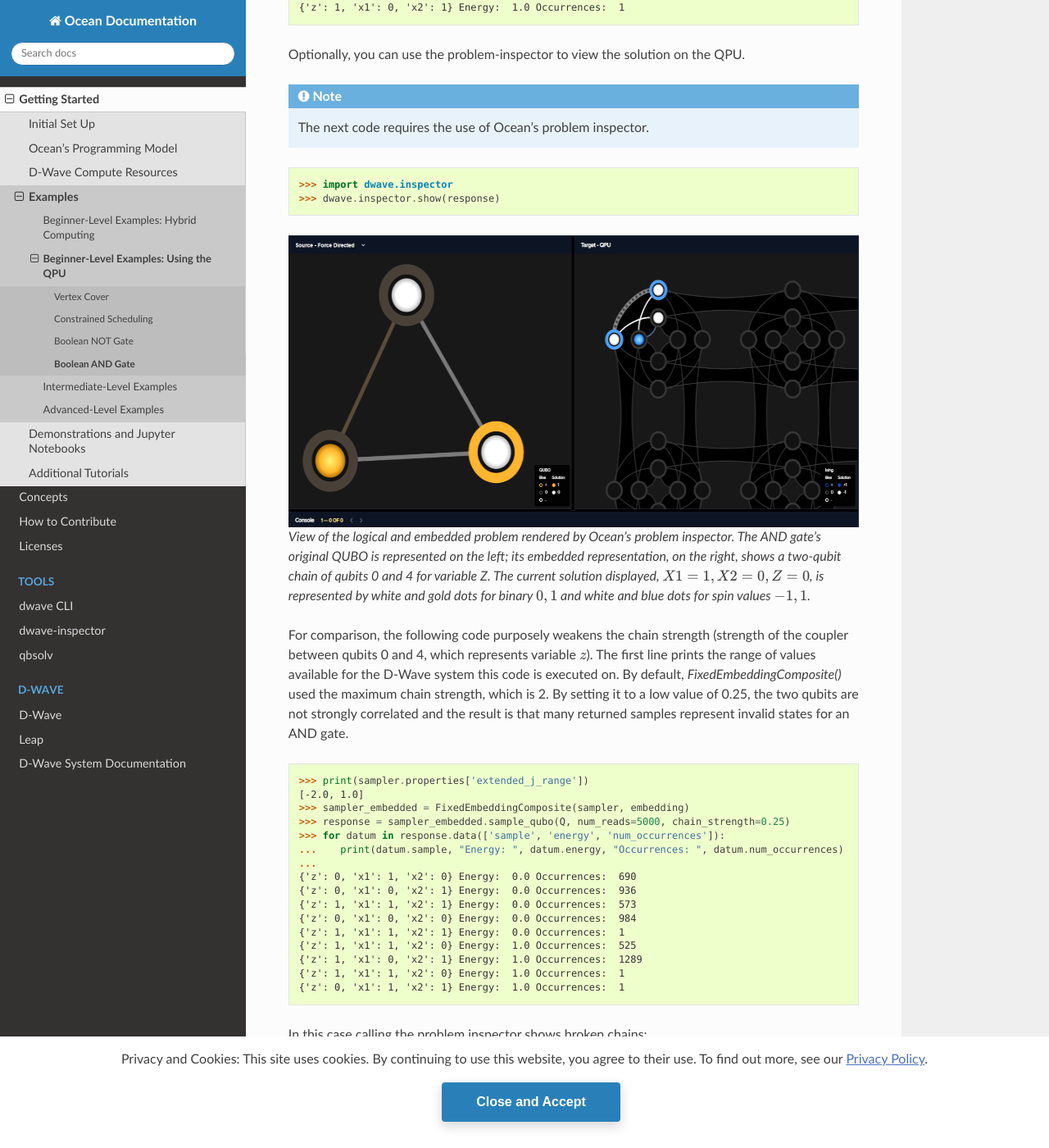
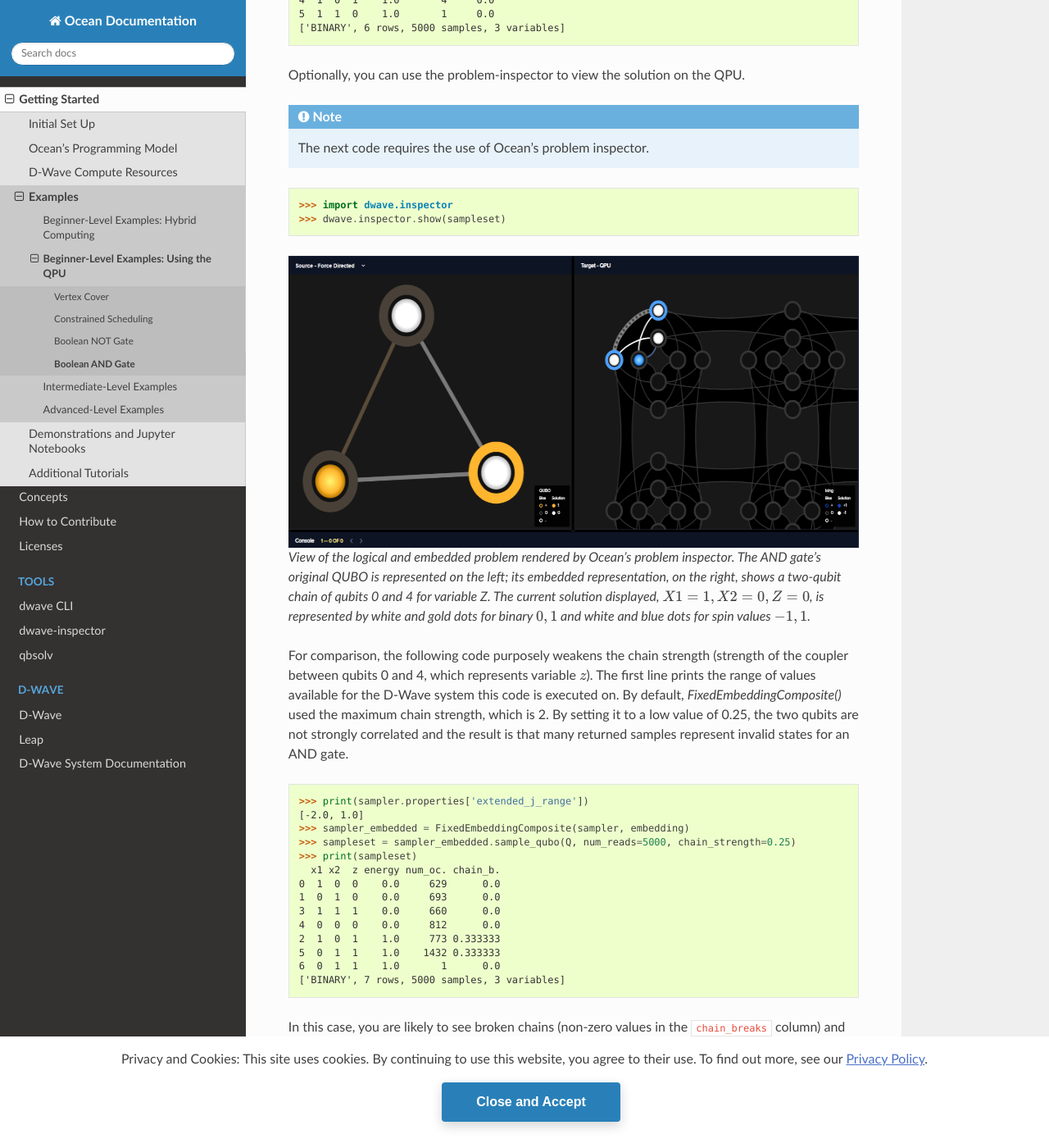
Before and after one commit to dwavesystems/dwave-ocean-sdk, a Sphinx documentation site: the page built from docs/examples/and.rst, in a window 1280 px wide and 1400 px high, scrolled down 7239 px. Shown: the whole window at 82% size. Built offline with Sphinx 7.4.7 and the Read the Docs theme 2.0.0, drawn with Linux system fonts in a browser that asks for light colours; pages that are not in the unit, such as notebooks, are missing from menus; the version number could not be read and is left out; some of the changed text lies outside the part shown.

Commit message:
Expand doctests on example/and

```diff
--- a/docs/examples/and.rst
+++ b/docs/examples/and.rst
@@ -148,26 +148,29 @@
    :end-before: default-config-end-marker
 
 >>> from dwave.system import DWaveSampler, EmbeddingComposite
->>> sampler = DWaveSampler()   # doctest: +SKIP
->>> sampler_embedded = EmbeddingComposite(sampler)       # doctest: +SKIP
+>>> sampler = DWaveSampler()
+>>> sampler_embedded = EmbeddingComposite(sampler)
 
 As before, we ask for 5000 samples.
 
->>> response = sampler_embedded.sample_qubo(Q, num_reads=5000)      # doctest: +SKIP
->>> for datum in response.data(['sample', 'energy', 'num_occurrences']):   # doctest: +SKIP
-...    print(datum.sample, "Energy: ", datum.energy, "Occurrences: ", datum.num_occurrences)
-...
-{'x1': 1, 'x2': 0, 'z': 0} Energy:  0.0 Occurrences:  1009
-{'x1': 1, 'x2': 1, 'z': 1} Energy:  0.0 Occurrences:  1452
-{'x1': 0, 'x2': 0, 'z': 0} Energy:  0.0 Occurrences:  1292
-{'x1': 0, 'x2': 1, 'z': 0} Energy:  0.0 Occurrences:  1246
-{'x1': 0, 'x2': 1, 'z': 0} Energy:  0.0 Occurrences:  1
+>>> sampleset = sampler_embedded.sample_qubo(Q, num_reads=5000)
+>>> print(sampleset)   # doctest: +SKIP
+  x1 x2  z energy num_oc. chain_b.
+0  0  1  0    0.0    1812      0.0
+1  1  0  0    0.0     645      0.0
+2  1  1  1    0.0     862      0.0
+3  0  0  0    0.0    1676      0.0
+5  1  0  0    0.0       1 0.333333
+6  1  1  1    0.0       1 0.333333
+4  0  1  1    1.0       3      0.0
+['BINARY', 7 rows, 5000 samples, 3 variables]
 
 All the returned samples from this execution represent valid value assignments for an
 AND gate, and minimize (are low-energy states of) the BQM.
 
-Note that the last line of output from this execution shows a single sample that seems
-identical to the line above it. The next section addresses that.
+Note that lines 5 and 6 of output from this execution show samples that seem
+identical to lines 1 and 2 (but with non-zero values in the rightmost column,
+:code:`chain_breaks`\ ). The next section addresses that.
 
 Solve the Problem by Sampling: Non-automated Minor-Embedding
 ============================================================
@@ -217,21 +220,20 @@
 the problem. Its last line prints a confirmation that indeed the two selected qubits are adjacent
 (coupled).
 
->>> from dwave.system.composites import FixedEmbeddingComposite
->>> sampler_embedded = FixedEmbeddingComposite(sampler, {'x': [0], 'z': [4]})   # doctest: +SKIP
->>> print(sampler_embedded.adjacency)     # doctest: +SKIP
-{'x': {'z'}, 'z': {'x'}}
+>>> from dwave.system import FixedEmbeddingComposite
+>>> sampler_embedded = FixedEmbeddingComposite(sampler, {'x': [0], 'z': [4]})
+>>> print(sampler_embedded.adjacency["x"])
+{'z'}
 
 As before, we ask for 5000 samples.
 
->>> response = sampler_embedded.sample_qubo(Q_not, num_reads=5000)      # doctest: +SKIP
->>> for datum in response.data(['sample', 'energy', 'num_occurrences']):   # doctest: +SKIP
-...    print(datum.sample, "Energy: ", datum.energy, "Occurrences: ", datum.num_occurrences)
-...
-{'x': 0, 'z': 1} Energy:  -1.0 Occurrences:  2520
-{'x': 1, 'z': 0} Energy:  -1.0 Occurrences:  2474
-{'x': 0, 'z': 0} Energy:  0.0 Occurrences:  4
-{'x': 1, 'z': 1} Energy:  0.0 Occurrences:  2
+>>> sampleset = sampler_embedded.sample_qubo(Q_not, num_reads=5000)
+>>> print(sampleset)   # doctest: +SKIP
+   x  z energy num_oc. chain_.
+0  0  1   -1.0    2310     0.0
+1  1  0   -1.0    2688     0.0
+2  0  0    0.0       2     0.0
+['BINARY', 3 rows, 5000 samples, 2 variables]
 
 From NOT to AND: an Important Difference
 ----------------------------------------
@@ -288,25 +290,24 @@
 confirmation that indeed all three variables are connected.
 (coupled).
 
->>> from dwave.system.composites import FixedEmbeddingComposite
 >>> embedding = {'x1': {1}, 'x2': {5}, 'z': {0, 4}}
->>> sampler_embedded = FixedEmbeddingComposite(sampler, embedding)     # doctest: +SKIP
+>>> sampler_embedded = FixedEmbeddingComposite(sampler, embedding)
 >>> print(sampler_embedded.adjacency)     # doctest: +SKIP
 {'x1': {'x2', 'z'}, 'x2': {'x1', 'z'}, 'z': {'x1', 'x2'}}
 
 We ask for 5000 samples.
 
 >>> Q = {('x1', 'x2'): 1, ('x1', 'z'): -2, ('x2', 'z'): -2, ('z', 'z'): 3}
->>> response = sampler_embedded.sample_qubo(Q, num_reads=5000)    # doctest: +SKIP
->>> for datum in response.data(['sample', 'energy', 'num_occurrences']):   # doctest: +SKIP
-...    print(datum.sample, "Energy: ", datum.energy, "Occurrences: ", datum.num_occurrences)
-...
-{'z': 0, 'x1': 1, 'x2': 0} Energy:  0.0 Occurrences:  1088
-{'z': 0, 'x1': 0, 'x2': 1} Energy:  0.0 Occurrences:  1806
-{'z': 1, 'x1': 1, 'x2': 1} Energy:  0.0 Occurrences:  1126
-{'z': 0, 'x1': 0, 'x2': 0} Energy:  0.0 Occurrences:  977
-{'z': 1, 'x1': 0, 'x2': 1} Energy:  1.0 Occurrences:  2
-{'z': 1, 'x1': 0, 'x2': 1} Energy:  1.0 Occurrences:  1
+>>> sampleset = sampler_embedded.sample_qubo(Q, num_reads=5000)
+>>> print(sampleset)   # doctest: +SKIP
+  x1 x2  z energy num_oc. chain_.
+0  1  0  0    0.0    2107     0.0
+1  0  1  0    0.0     684     0.0
+2  1  1  1    0.0    1011     0.0
+3  0  0  0    0.0    1193     0.0
+4  1  0  1    1.0       4     0.0
+5  1  1  0    1.0       1     0.0
+['BINARY', 6 rows, 5000 samples, 3 variables]
 
 Optionally, you can use the :doc:`problem-inspector </docs_inspector/sdk_index>`
 to view the solution on the QPU.
@@ -314,7 +315,7 @@
 .. note:: The next code requires the use of Ocean's problem inspector.
 
 >>> import dwave.inspector
->>> dwave.inspector.show(response)   # doctest: +SKIP
+>>> dwave.inspector.show(sampleset)   # doctest: +SKIP
 
 .. figure:: ../_static/inspector_AND.png
   :name: inspector_AND
@@ -330,24 +331,23 @@
 is 2. By setting it to a low value of 0.25, the two qubits are not strongly correlated
 and the result is that many returned samples represent invalid states for an AND gate.
 
->>> print(sampler.properties['extended_j_range'])   # doctest: +SKIP
+>>> print(sampler.properties['extended_j_range'])
 [-2.0, 1.0]
->>> sampler_embedded = FixedEmbeddingComposite(sampler, embedding)   # doctest: +SKIP
->>> response = sampler_embedded.sample_qubo(Q, num_reads=5000, chain_strength=0.25)   # doctest: +SKIP
->>> for datum in response.data(['sample', 'energy', 'num_occurrences']):   # doctest: +SKIP
-...    print(datum.sample, "Energy: ", datum.energy, "Occurrences: ", datum.num_occurrences)
-...
-{'z': 0, 'x1': 1, 'x2': 0} Energy:  0.0 Occurrences:  690
-{'z': 0, 'x1': 0, 'x2': 1} Energy:  0.0 Occurrences:  936
-{'z': 1, 'x1': 1, 'x2': 1} Energy:  0.0 Occurrences:  573
-{'z': 0, 'x1': 0, 'x2': 0} Energy:  0.0 Occurrences:  984
-{'z': 1, 'x1': 1, 'x2': 1} Energy:  0.0 Occurrences:  1
-{'z': 1, 'x1': 1, 'x2': 0} Energy:  1.0 Occurrences:  525
-{'z': 1, 'x1': 0, 'x2': 1} Energy:  1.0 Occurrences:  1289
-{'z': 1, 'x1': 1, 'x2': 0} Energy:  1.0 Occurrences:  1
-{'z': 0, 'x1': 1, 'x2': 1} Energy:  1.0 Occurrences:  1
+>>> sampler_embedded = FixedEmbeddingComposite(sampler, embedding)
+>>> sampleset = sampler_embedded.sample_qubo(Q, num_reads=5000, chain_strength=0.25)
+>>> print(sampleset)   # doctest: +SKIP
+  x1 x2  z energy num_oc. chain_b.
+0  1  0  0    0.0     629      0.0
+1  0  1  0    0.0     693      0.0
+3  1  1  1    0.0     660      0.0
+4  0  0  0    0.0     812      0.0
+2  1  0  1    1.0     773 0.333333
+5  0  1  1    1.0    1432 0.333333
+6  0  1  1    1.0       1      0.0
+['BINARY', 7 rows, 5000 samples, 3 variables]
 
-In this case calling the problem inspector shows broken chains:
+In this case, you are likely to see broken chains (non-zero values in the
+:code:`chain_breaks` column) and calling the problem inspector shows these:
 
 .. figure:: ../_static/inspector_AND_broken_chain.png
   :name: inspector_AND_broken_chain
```
